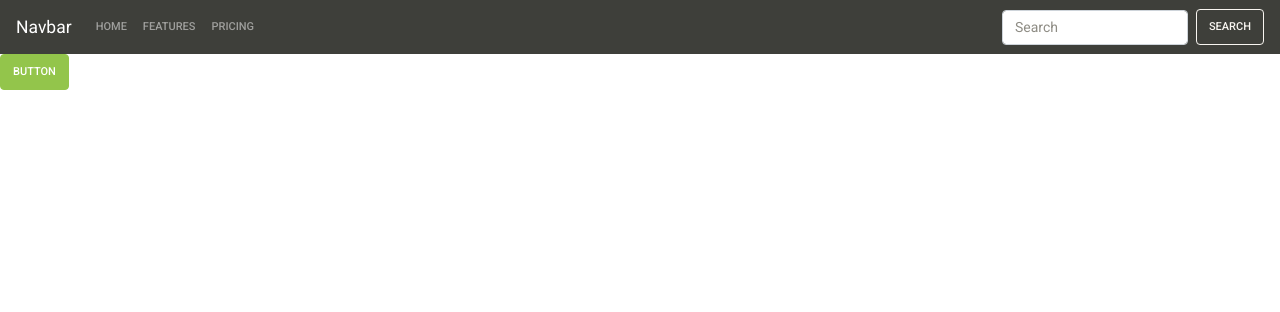
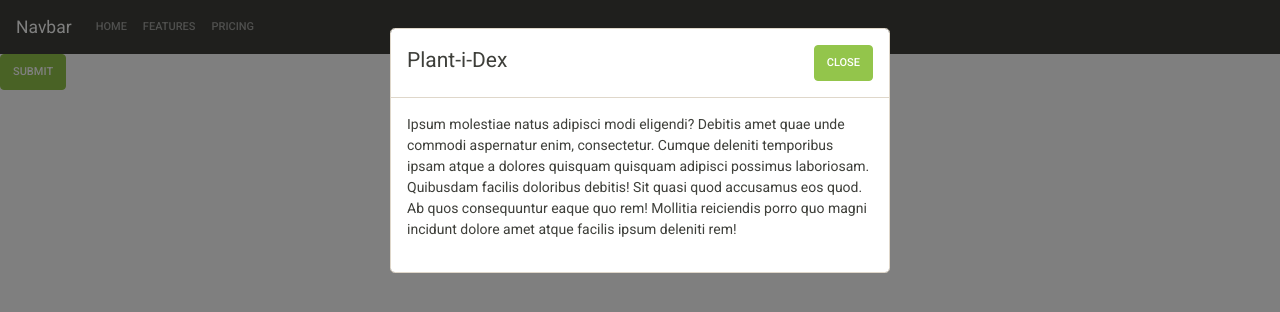
Before and after one commit to EddiePhi/Plot-Of-Gold, a React (Create React App) app in the folder client/: page / in a window 1280 px wide. Shown: the top 312 px of the page. Built offline with nearby package versions, Linux system fonts and the light colour scheme.

Commit message:
base modal initial style and close show state working

```diff
--- a/client/src/App.js
+++ b/client/src/App.js
@@ -1,15 +1,16 @@
-import React from 'react';
-import logo from "./logo.svg";
+import React from "react";
 import OurButton from "./components/OurButton";
 import OurNavbar from "./components/OurNavbar";
 import "bootswatch/dist/sandstone/bootstrap.min.css";
 import "./App.css";
+import BaseModal from "./components/Modals/BaseModal";
 
 function App() {
   return (
     <>
       <OurNavbar />
       <OurButton />
+      <BaseModal />
     </>
   );
 }
--- /dev/null
+++ b/client/src/components/Modals/BaseModal.js
@@ -0,0 +1,36 @@
+import React, { useState } from "react";
+import "./index.css";
+import { Modal } from "react-bootstrap";
+import OurButton from "../OurButton";
+
+function BaseModal() {
+  const [show, setShow] = useState(true);
+
+  const handleClose = () => setShow(false);
+  const handleShow = () => setShow(true);
+  return (
+    <>
+      <Modal show={show} onHide={() => setShow(false)} ClassName="modal-90w">
+        <Modal.Header>
+          <Modal.Title id="example-custom-modal-styling-title">
+            Plant-i-Dex
+          </Modal.Title>
+          <OurButton value="Close" onClick={handleClose} />
+        </Modal.Header>
+        <Modal.Body>
+          <p>
+            Ipsum molestiae natus adipisci modi eligendi? Debitis amet quae unde
+            commodi aspernatur enim, consectetur. Cumque deleniti temporibus
+            ipsam atque a dolores quisquam quisquam adipisci possimus
+            laboriosam. Quibusdam facilis doloribus debitis! Sit quasi quod
+            accusamus eos quod. Ab quos consequuntur eaque quo rem! Mollitia
+            reiciendis porro quo magni incidunt dolore amet atque facilis ipsum
+            deleniti rem!
+          </p>
+        </Modal.Body>
+      </Modal>
+    </>
+  );
+}
+
+export default BaseModal;
--- a/client/src/components/OurButton/index.js
+++ b/client/src/components/OurButton/index.js
@@ -1,10 +1,16 @@
 import React from "react";
 import { Button } from "react-bootstrap";
 
-function OurButton() {
+function OurButton({ value, onClick }) {
   return (
     <>
-      <Button className="btn-success">Button</Button>
+      <Button
+        variant="success"
+        as="input"
+        type="submit"
+        value={value}
+        onClick={onClick}
+      />
     </>
   );
 }
--- a/client/src/components/OurNavbar/index.js
+++ b/client/src/components/OurNavbar/index.js
@@ -1,5 +1,5 @@
 import React from "react";
-import { Navbar, Nav, Form, Button, FormControl } from "react-bootstrap";
+import { Navbar, Nav } from "react-bootstrap";
 
 function OurNavbar() {
   return (
@@ -11,10 +11,6 @@ function OurNavbar() {
           <Nav.Link href="#features">Features</Nav.Link>
           <Nav.Link href="#pricing">Pricing</Nav.Link>
         </Nav>
-        <Form inline>
-          <FormControl type="text" placeholder="Search" className="mr-sm-2" />
-          <Button variant="outline-light">Search</Button>
-        </Form>
       </Navbar>
     </>
   );
```
Also changed, not shown: client/src/components/Modals/index.css (added).
